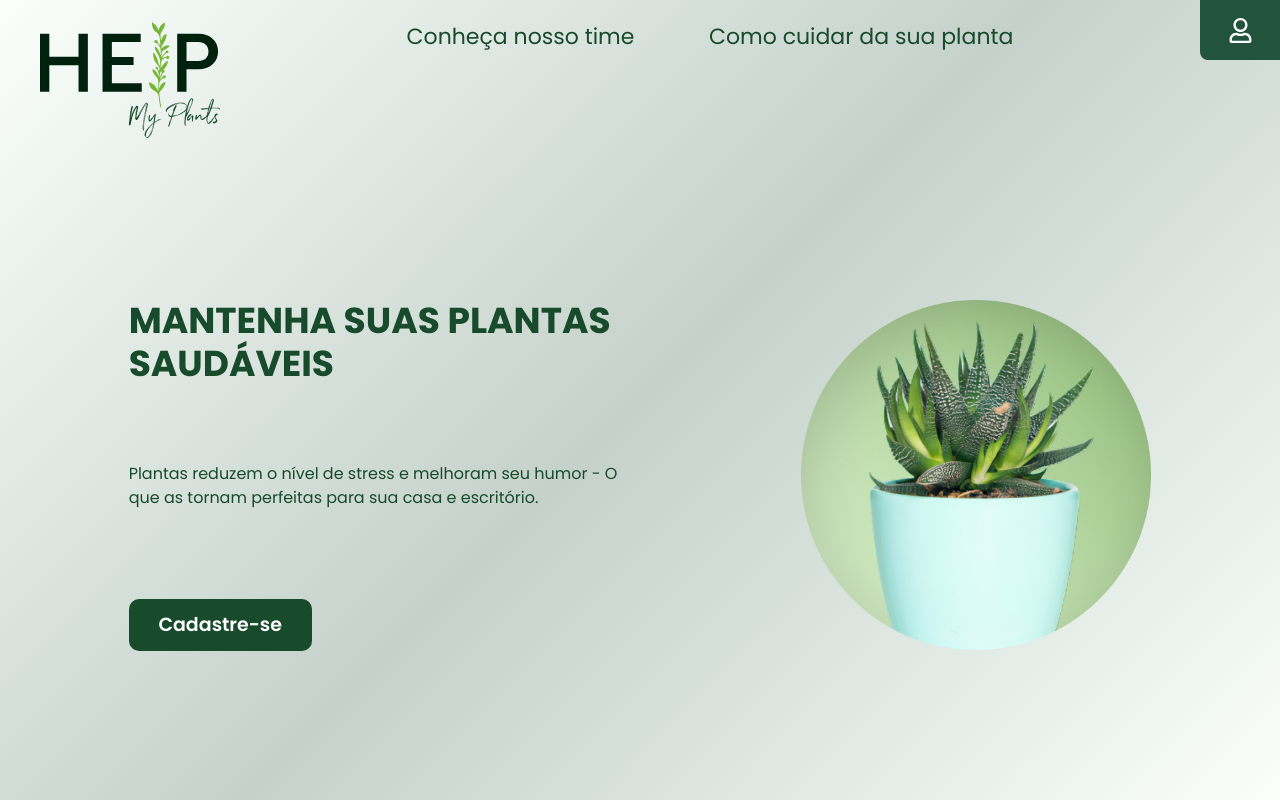
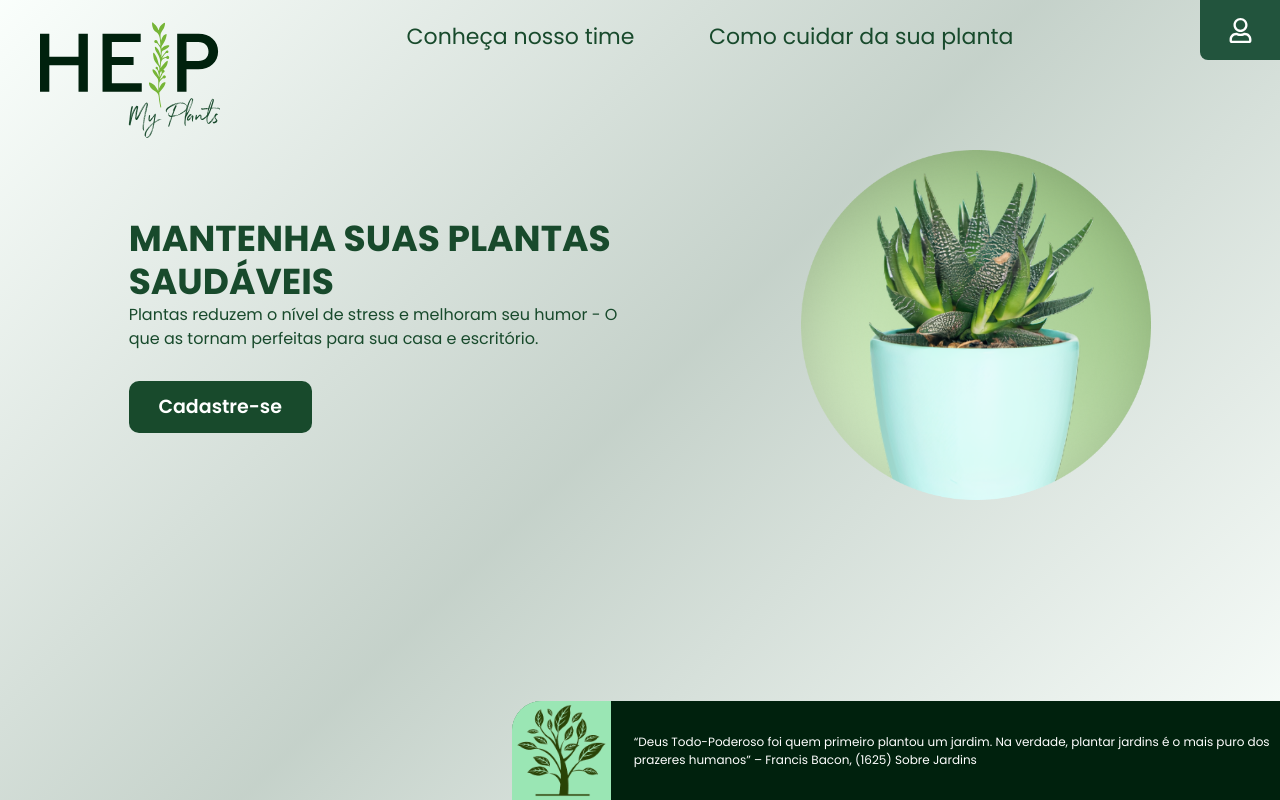
Before and after one commit to brenobcos/HELP-My-Plants, a React (Create React App) app: page / in a window 1280 px wide. Built offline with nearby package versions, Linux system fonts and the light colour scheme.

Commit message:
fix: lading page responsive and add footer

```diff
--- a/src/pages/landingPage/index.tsx
+++ b/src/pages/landingPage/index.tsx
@@ -1,18 +1,10 @@
-import {
-  Flex,
-  Button,
-  Text,
-  Heading,
-  Image,
-  Center,
-  Box,
-} from "@chakra-ui/react";
+import { Flex, Button, Text, Heading, Image, Box } from "@chakra-ui/react";
 import { useHistory } from "react-router-dom";
 import Header from "../../components/header";
 import { FaRegUser } from "react-icons/fa";
+import imgFooter from "../../assets/imagem-footer.png";
 
 const img = require("../../assets/Plant Image.png");
-const imgFooter = require("../../assets/landingpagesmall.png");
 
 function LandingPage() {
   const history = useHistory();
@@ -36,13 +28,12 @@ function LandingPage() {
         ]}
         flexDirection={["column", "column", "column", "row"]}
         alignItems="center"
-        height={["85%", "100%", "100%", "90%"]}
+        height={["85%", "100%", "auto"]}
       >
         <Flex
           mr={["0", "0", "0", "2.5%"]}
           flexDirection="column"
           w={["90%", "90%", "90%", "40%"]}
-          h={["50%", "50%", "50%", "65%"]}
           justifyContent="space-around"
           gap="20px"
         >
@@ -59,6 +50,7 @@ function LandingPage() {
             onClick={() => history.push("/signup")}
             w={["179px", "183px"]}
             h={["46px", "52px"]}
+            marginTop="10px"
             fontSize="1.188rem"
             borderRadius="10px"
             color="gray.0"
@@ -77,22 +69,31 @@ function LandingPage() {
           src={img}
         />
       </Flex>
-      {/* <Center
-        borderRadius="15px 0 0 0"
+      <Flex
+        borderRadius="30px 0 0 0"
         bg="green.1000"
-        w="70%"
+        w="60%"
+        mt="auto"
         ml="auto"
         color="gray.0"
+        border="none"
         display={["none", "none", "none", "inherit"]}
+        justifyContent="flex-start"
       >
-        <Center  borderRadius="15px 0 0 0">
-        </Center>
-        <Text ml="3%" fontSize="sm">
+        <Box backgroundColor="green.200" borderRadius="30px 0 0 0">
+          <Image
+            backgroundColor="green.200"
+            width="150px"
+            src={imgFooter}
+            borderRadius="30px 0 0 0"
+          />
+        </Box>
+        <Flex alignItems="center" ml="3%" fontSize="xs" justifyContent="center">
           “Deus Todo-Poderoso foi quem primeiro plantou um jardim. Na verdade,
           plantar jardins é o mais puro dos prazeres humanos” – Francis Bacon,
           (1625) Sobre Jardins
-        </Text>
-      </Center> */}
+        </Flex>
+      </Flex>
     </Flex>
   );
 }
--- a/src/styles/theme.ts
+++ b/src/styles/theme.ts
@@ -79,9 +79,9 @@ export const theme = extendTheme({
         bg: "gradient.background",
         color: "green.800",
       },
-      html:{
+      html: {
         scrollBehavior: "smooth",
-      }
+      },
     },
   },
 });
```
Also changed, not shown: src/assets/imagem-footer.png (added).
